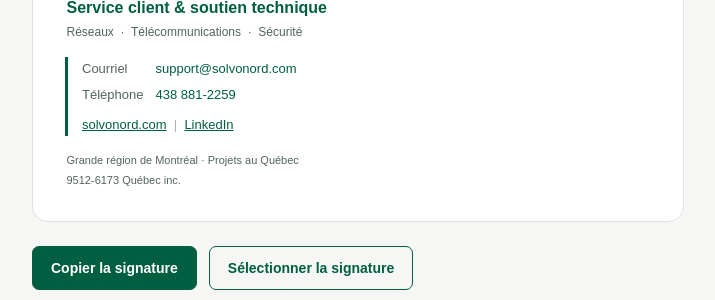
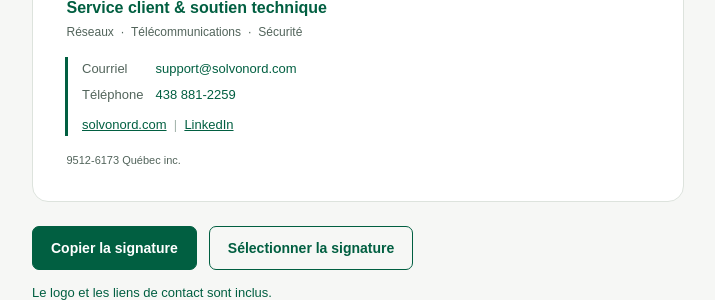
Before and after one commit to SolvoNord/Technologies, a plain HTML site: page signature/index.html in a window 1280 px wide. Shown: the part 482-782 px from the top of the page, without its empty margins (282-997 px from the left). Drawn offline with Linux system fonts and the light colour scheme.

Commit message:
Remove geographic tagline from the Outlook signature

```diff
--- a/signature/index.html
+++ b/signature/index.html
@@ -7,5 +7,4 @@
 <tr><td style="font-size:13px;line-height:23px;padding:0 12px 3px 0;color:#52645b;">Téléphone</td><td style="font-size:13px;line-height:23px;padding:0 0 3px;"><a href="tel:+14388812259" style="color:#015f41;text-decoration:none;">438 881-2259</a></td></tr>
 <tr><td colspan="2" style="font-size:13px;line-height:23px;padding:4px 0 0;"><a href="https://solvonord.com/" style="color:#015f41;text-decoration:underline;">solvonord.com</a><span style="color:#a5b5ad;">&nbsp;&nbsp;|&nbsp;&nbsp;</span><a href="https://www.linkedin.com/in/abdoul-mazide-balde-05a909140" style="color:#015f41;text-decoration:underline;">LinkedIn</a></td></tr>
 </table></td></tr>
-<tr><td style="padding:16px 0 3px;font-size:11px;line-height:17px;color:#52645b;">Grande région de Montréal · Projets au Québec</td></tr>
-<tr><td style="padding:0;font-size:11px;line-height:17px;color:#52645b;">9512-6173 Québec inc.</td></tr></table></div></section><div class="actions"><button type="button" id="copy">Copier la signature</button><button type="button" id="select">Sélectionner la signature</button></div><p id="status" role="status" aria-live="polite">Le logo et les liens de contact sont inclus.</p><ol class="hint"><li>Copiez la signature avec le bouton ci-dessus.</li><li>Dans les paramètres Outlook, recherchez « Signature » et créez une nouvelle signature.</li><li>Collez-la, choisissez les messages auxquels l’appliquer et enregistrez.</li></ol><p class="hint">Vous pouvez aussi télécharger les versions <a href="signature-outlook.html" download>HTML</a> ou <a href="signature-outlook.txt" download>texte</a>.</p></main><script src="signature.js" defer></script></body></html>
+<tr><td style="padding:16px 0 0;font-size:11px;line-height:17px;color:#52645b;">9512-6173 Québec inc.</td></tr></table></div></section><div class="actions"><button type="button" id="copy">Copier la signature</button><button type="button" id="select">Sélectionner la signature</button></div><p id="status" role="status" aria-live="polite">Le logo et les liens de contact sont inclus.</p><ol class="hint"><li>Copiez la signature avec le bouton ci-dessus.</li><li>Dans les paramètres Outlook, recherchez « Signature » et créez une nouvelle signature.</li><li>Collez-la, choisissez les messages auxquels l’appliquer et enregistrez.</li></ol><p class="hint">Vous pouvez aussi télécharger les versions <a href="signature-outlook.html" download>HTML</a> ou <a href="signature-outlook.txt" download>texte</a>.</p></main><script src="signature.js" defer></script></body></html>
```
Also changed, not shown: signature/signature-outlook.html (+1 -2 lines), signature/signature-outlook.txt.
